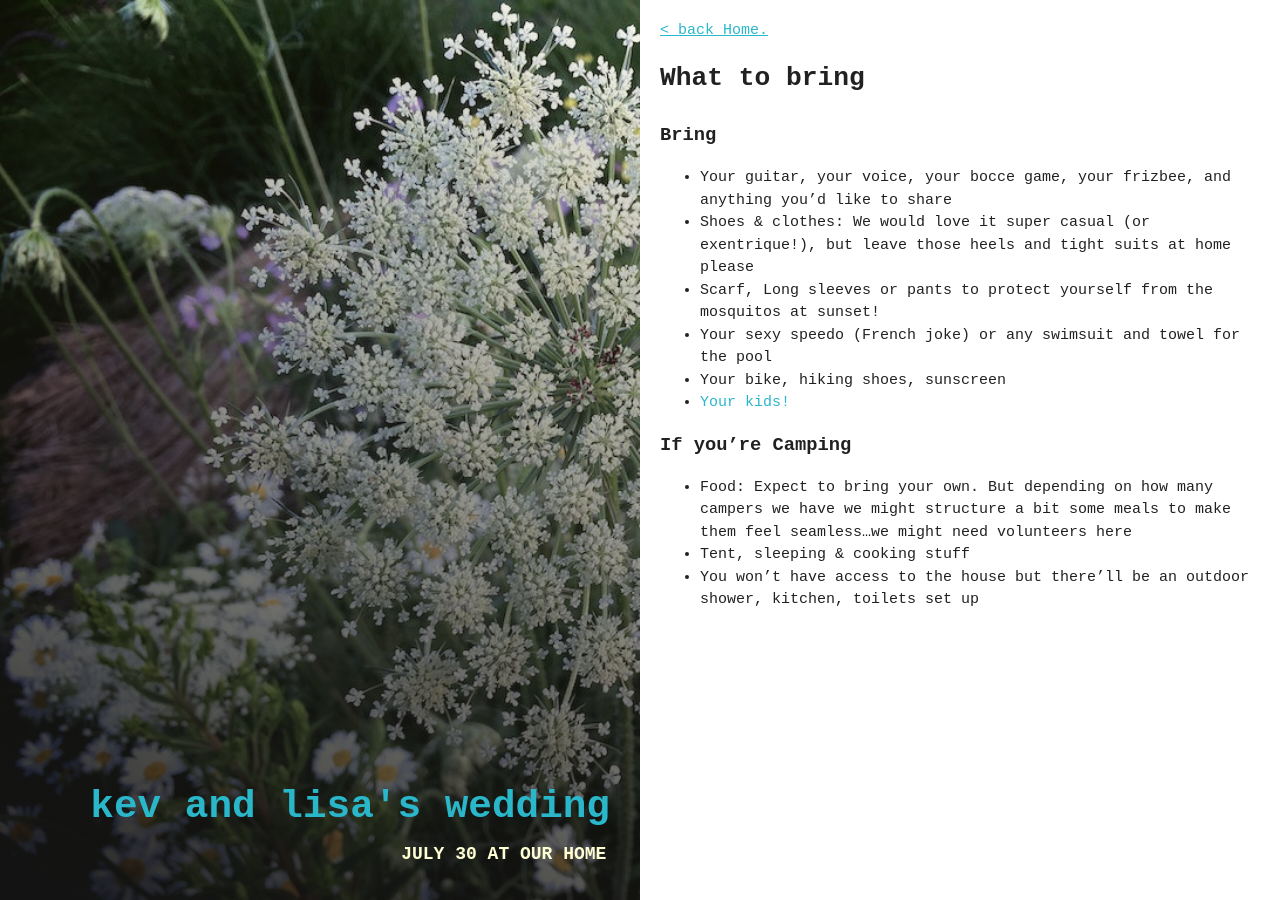
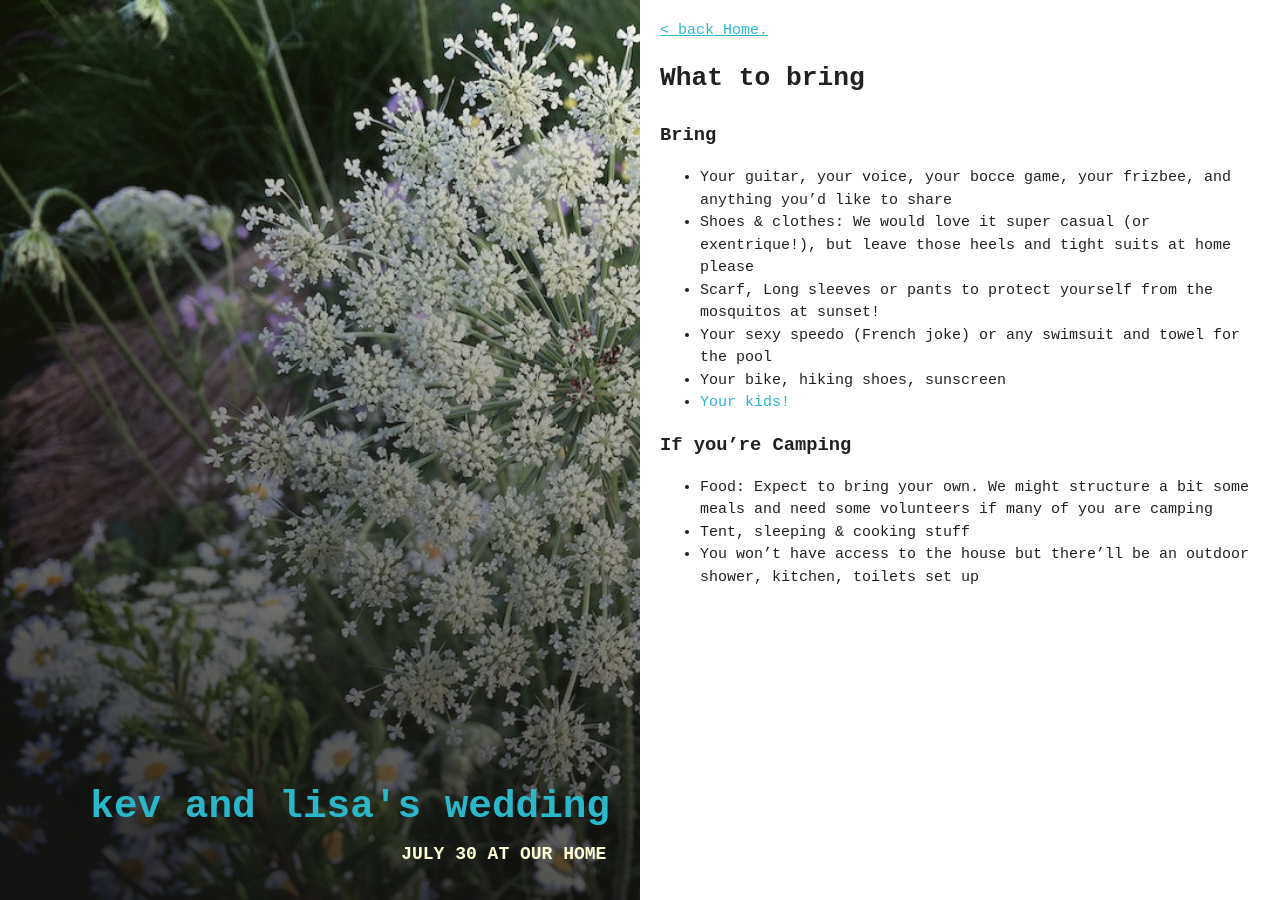
Before and after one commit to kevwalsh/carota, a Jekyll site: the page built from _posts/2015-01-06-what-to-bring.md, in a window 1280 px wide. Built offline with Jekyll 4.4.1, drawn with Linux system fonts in a browser that asks for light colours.

Commit message:
Update 2015-01-06-what-to-bring.md

```diff
--- a/_posts/2015-01-06-what-to-bring.md
+++ b/_posts/2015-01-06-what-to-bring.md
@@ -22,6 +22,6 @@ comingsoon: comingsoon
 
 #### If you're Camping
 
-* Food: Expect to bring your own. But depending on how many campers we have we might structure a bit some meals to make them feel seamless...we might need volunteers here
+* Food: Expect to bring your own. We might structure a bit some meals and need some volunteers if many of you are camping
 * Tent, sleeping & cooking stuff
 * You won't have access to the house but there'll be an outdoor shower, kitchen, toilets set up
```
